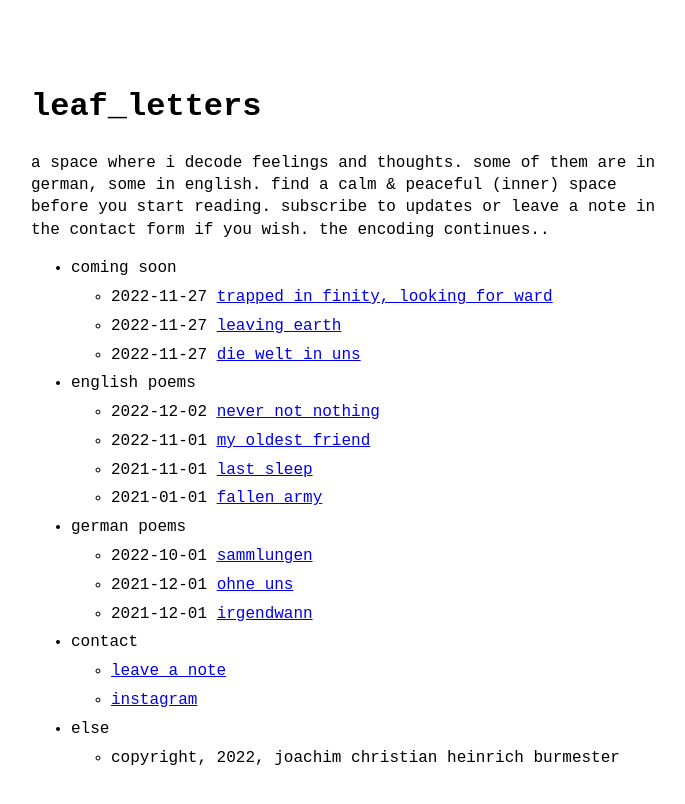
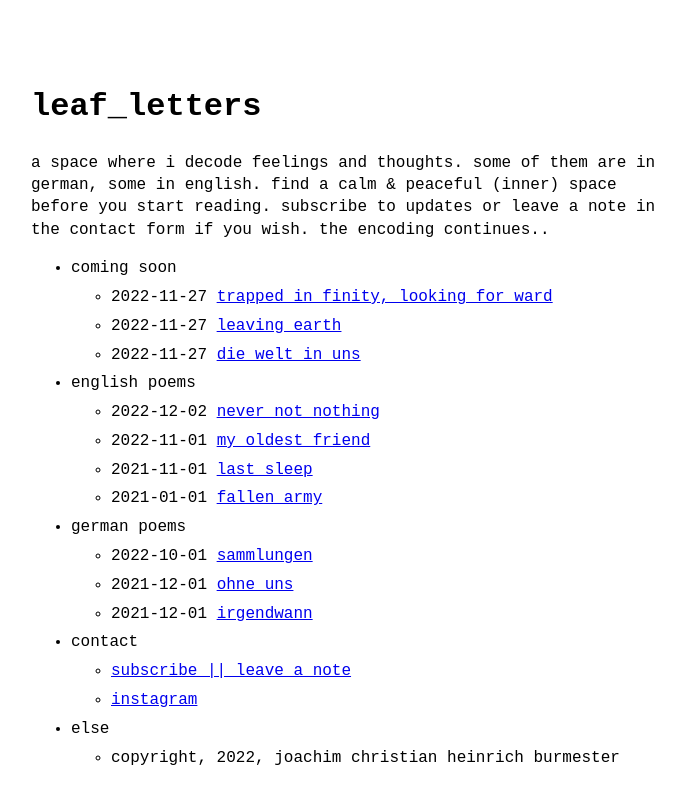
Before and after one commit to jchburmester/jchburmester.github.io, a Jekyll site: the page built from index.md, in a window 1280 px wide. Shown: the top 804 px of the page, without its empty margins (289-974 px from the left). Built offline with Jekyll 4.4.1, drawn with Linux system fonts in a browser that asks for light colours.

Commit message:
contact form subscription

```diff
--- a/_data/menu.yml
+++ b/_data/menu.yml
@@ -24,7 +24,7 @@
 
   - title: contact
     entries:
-      - title: leave a note
+      - title: subscribe || leave a note
         url: contact.html
       - title: instagram
         url: https://www.instagram.com/jch_bu/
--- a/contact.html
+++ b/contact.html
@@ -23,14 +23,14 @@
         <div class="input-group-addon">
           <i class="fa fa-envelope"></i>
         </div>
-        <input id="email" name="email" placeholder="your e-mail address" type="text" required="required" class="form-control">
+        <input id="email" name="email" placeholder="enter your e-mail address" type="text" required="required" class="form-control">
       </div>
     </div>
   </div>
   <div class="form-group row">
     <label for="message" class="col-4 col-form-label">Message</label>
     <div class="col-8">
-      <textarea id="message" name="message" placeholder="space for feedback, inspiration, or just a nice message :)"cols="40" rows="10" required="required" class="form-control"></textarea>
+      <textarea id="message" name="message" placeholder="say 'subscribe' to get updates on future work. else, i am happy to receive feedback, inspiration, or just a nice message from you :)"cols="40" rows="10" required="required" class="form-control"></textarea>
     </div>
   </div>
   <div class="form-group row">
```
